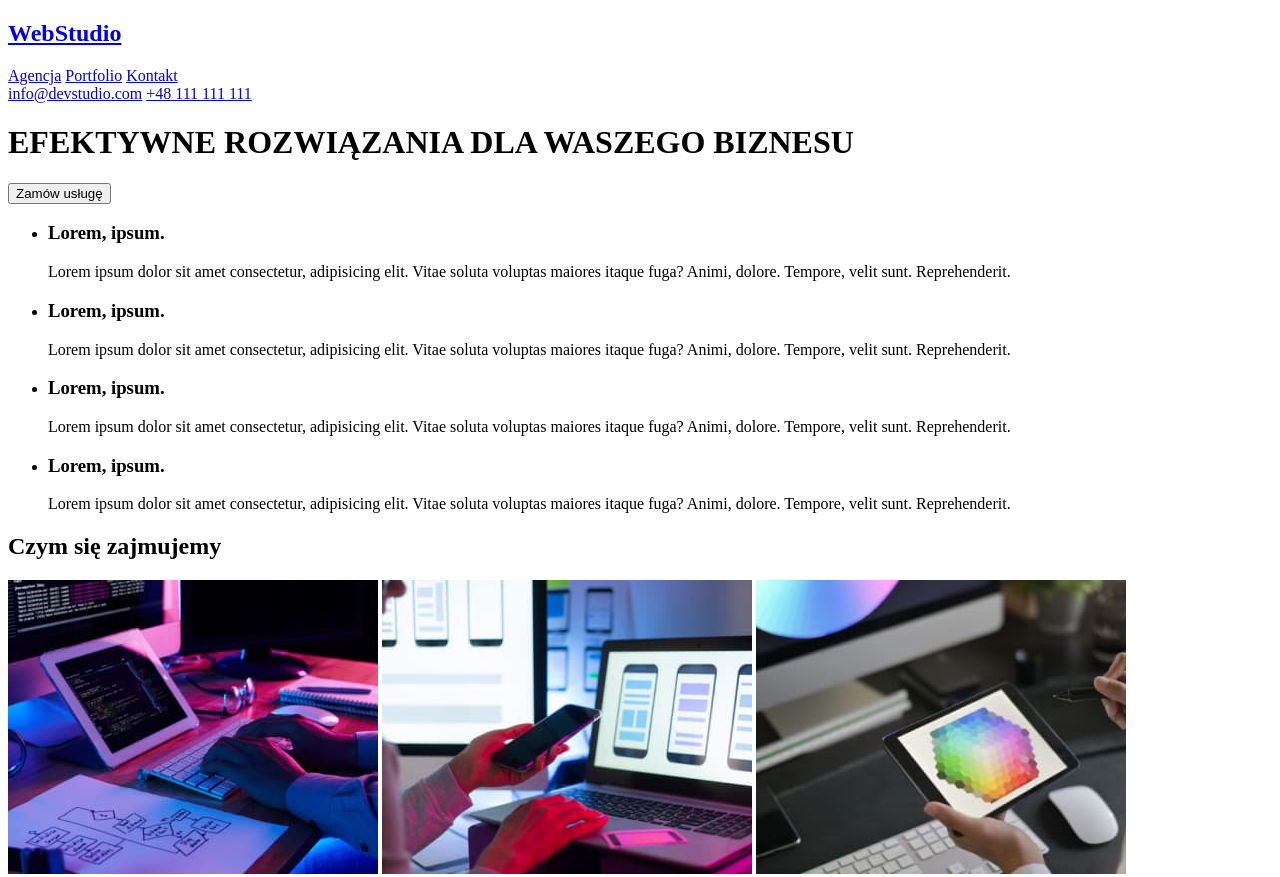
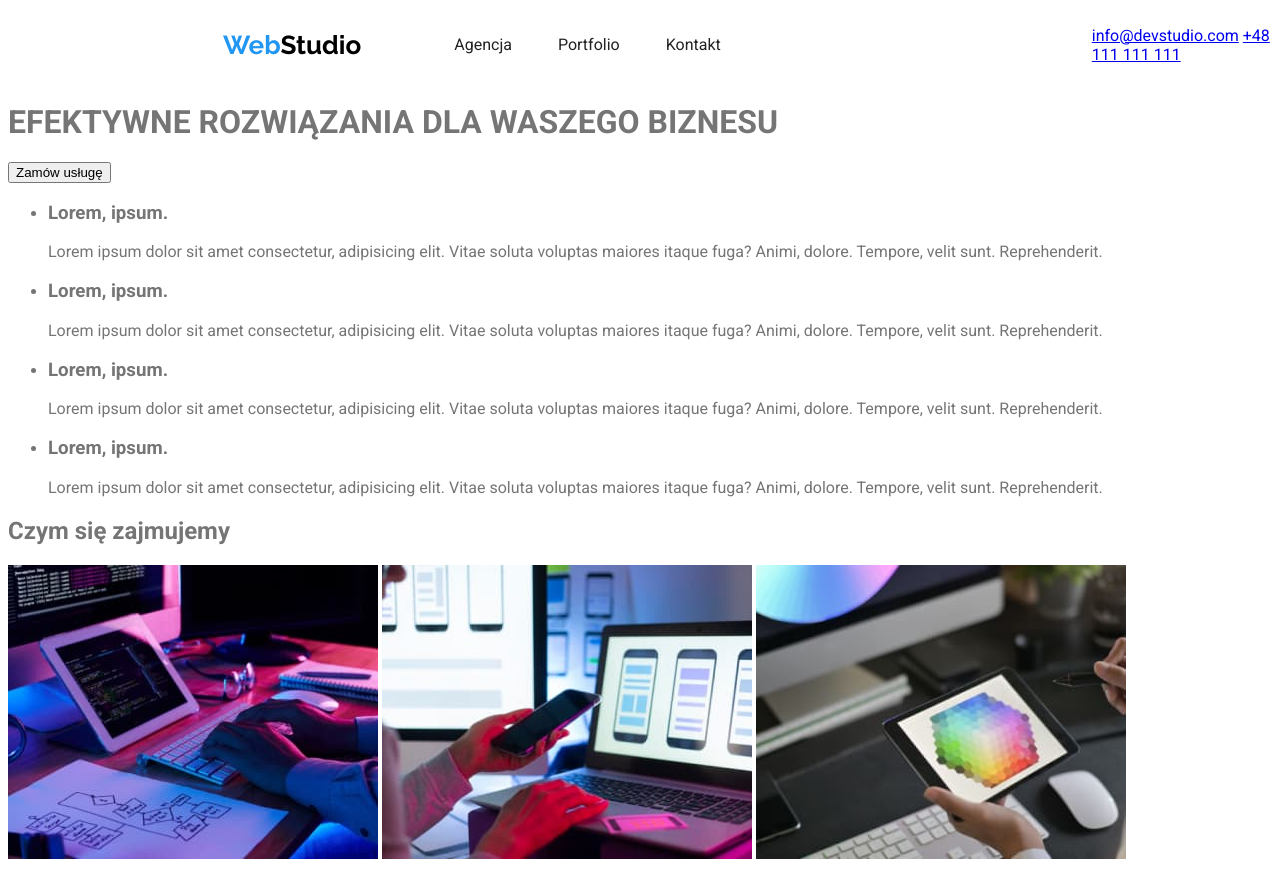
Before and after one commit to Spajkowiecki/goit-markup-hw-02, a plain HTML site: page index.html in a window 1280 px wide. Shown: the top 877 px of the page. Drawn offline with Linux system fonts and the light colour scheme.

Commit message:
Zadanie domowe 2
Domowe 2

```diff
--- /dev/null
+++ b/css/styles.css
@@ -0,0 +1,81 @@
+:root {
+  /* FONT USED ON PAGE */
+  /*
+
+    font-family: 'Montserrat', sans-serif;
+
+    font-family: 'Raleway', sans-serif;
+
+    font-family: 'Roboto', sans-serif;
+
+  */
+  --main-font: "Roboto", sans-serif;
+  --primary-font: "Raleway", sans-serif;
+  /*   END OF FONTS ON PAGE            */
+  /*   COLORS USED ON PAGE             */
+  --logo-color: #000000;
+  --main-normal-text-color: #212121;
+  --main-text-color: #757575;
+  --main-link-color: #2196f3;
+  /*   END OF COLORS USED ON PAGE      */
+}
+
+body {
+  font-family: var(--main-font);
+  color: var(--main-text-color);
+}
+/* GŁÓWNY KONTENER NAVBAROWY */
+.menu-container {
+  display: flex;
+  align-items: center;
+  stroke: #ececec;
+}
+
+/** | GÓRNY PASEK | **/
+/* STYLIZUJE LOGO TEKSTOWE W PASKU GÓRNYM */
+.menu-text-logo {
+  margin-left: 215px;
+  font-family: var(--primary-font);
+  font-weight: 700;
+  text-align: left;
+  letter-spacing: 3%;
+  font-size: 26px;
+  line-height: auto;
+}
+
+.menu-text-logo a {
+  text-decoration: none;
+  color: var(--logo-color);
+}
+
+.menu-text-logo span {
+  color: var(--main-link-color);
+}
+/* KONIEC STYLIZACJI LOGO W PASKU*/
+/* POCZĄTEK: STYLIZACJA NAVBARU */
+
+.navbar {
+  margin-left: 93px;
+}
+
+.nav-core {
+  padding: 0;
+  gap: 46px;
+  list-style: none;
+  display: flex;
+}
+
+.nav-core-link {
+  text-decoration: none;
+  color: var(--main-normal-text-color);
+}
+
+.nav-core-link:hover {
+  color: var(--main-link-color);
+}
+
+.menu-contact {
+  margin-left: 371px;
+}
+/* KONIEC: STYLIZACJA NAVBARU */
+/** | KONIEC GÓRNEGO PASKA | **/
--- a/index.html
+++ b/index.html
@@ -5,29 +5,37 @@
     <meta charset="UTF-8">
     <meta http-equiv="X-UA-Compatible" content="IE=edge">
     <meta name="viewport" content="width=device-width, initial-scale=1.0">
+    <link rel="stylesheet" href="css/styles.css">
     <title>Studio</title>
+    <link rel="preconnect" href="https://fonts.googleapis.com">
+    <link rel="preconnect" href="https://fonts.gstatic.com" crossorigin>
+    <link
+        href="https://fonts.googleapis.com/css2?family=Montserrat:wght@400;700&family=Raleway:wght@700&family=Roboto:wght@400;500;700;900&display=swap"
+        rel="stylesheet">
 </head>
 
 <body>
     <!-- NAGŁÓWEK STRONY-->
     <header>
-        <nav>
-            <!-- KONTENER NAV -->
-            <div>
-                <H2><a href="index.html">WebStudio</a></H2>
-                <div>
-                    <a href="/Agencja">Agencja</a>
-                    <a href="/Portfolio">Portfolio</a>
-                    <a href="/Kontakt">Kontakt</a>
-                </div>
+        <div class="menu-container">
+            <H2 class="menu-text-logo"><a href="index.html"><span>Web</span>Studio</a></H2>
+            <nav class="navbar">
+                <!-- KONTENER NAV -->
+                <ul class="nav-core">
+                    <li><a class="nav-core-link" href="agencja.html">Agencja</a></li>
+                    <li><a class="nav-core-link" href="portfolio.html">Portfolio</a></li>
+                    <li><a class="nav-core-link" href="kontakt.html">Kontakt</a></li>
+                </ul>
+            </nav>
+            <div class="menu-contact">
+                <a href="mailto:info@devstudio.com">info@devstudio.com</a>
+                <a href="tel:+48111111111">+48 111 111 111</a>
             </div>
-        </nav>
-        <div>
-            <a href="mailto:info@devstudio.com">info@devstudio.com</a>
-            <a href="tel:+48111111111">+48 111 111 111</a>
         </div>
-        <h1>EFEKTYWNE ROZWIĄZANIA DLA WASZEGO BIZNESU</h1>
-        <button>Zamów usługę</button>
+        <div class="menu-header">
+            <h1>EFEKTYWNE ROZWIĄZANIA DLA WASZEGO BIZNESU</h1>
+            <button>Zamów usługę</button>
+        </div>
     </header>
     <!-- GŁÓWNA ZAWARTOŚĆ STRONY-->
     <main>
@@ -80,7 +88,7 @@
         </div>
         <div id="nasz_zespol">
             <h2>Nasz zespół</h2>
-            <ul>
+            <ul class="team-list">
                 <li>
                     <figure>
                         <img src="images/j1.jpg" width="270" height="260" alt="John Doe" />
```
Also changed, not shown: portfolio.html (added, +143 -0 lines), images/f1.jpg (added), images/f2.jpg (added), images/f3.jpg (added), images/f4.jpg (added), images/f5.jpg (added), images/f6.jpg (added), images/f7.jpg (added), images/f8.jpg (added), images/f9.jpg (added).
